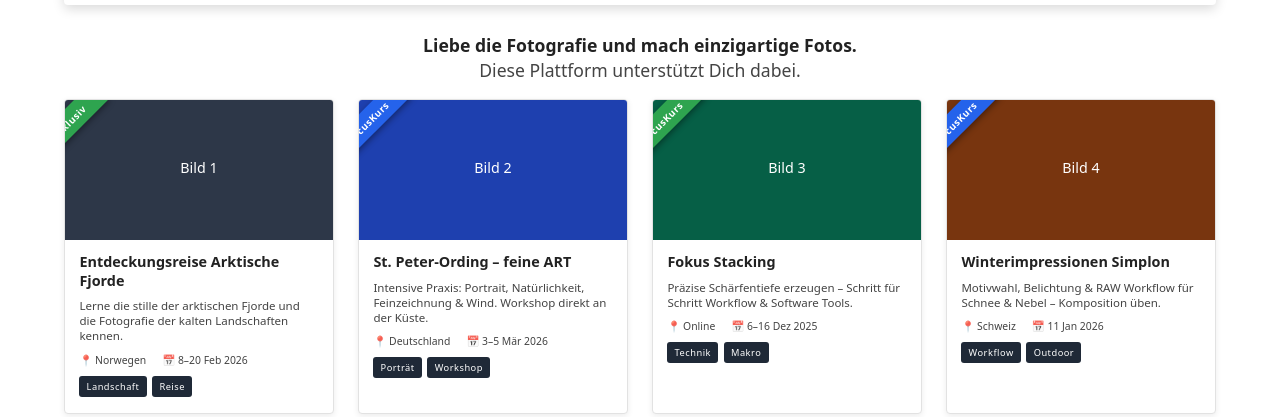
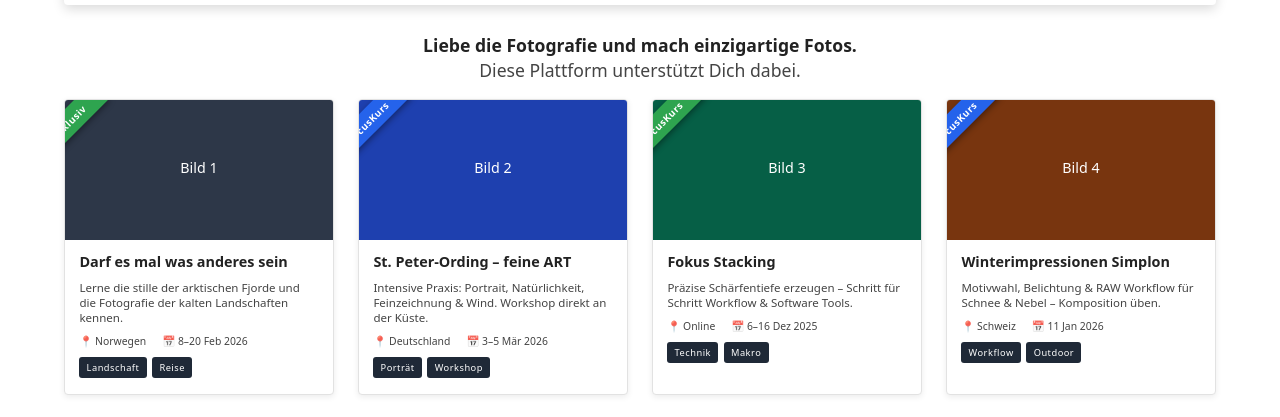
Before and after one commit to LipsMedia/marcolips-website, a plain HTML site: page index.html in a window 1280 px wide. Shown: the part 400-817 px from the top of the page. Drawn offline with Linux system fonts and the light colour scheme.

Commit message:
Style angepasst

```diff
--- a/index.html
+++ b/index.html
@@ -68,7 +68,7 @@
                 <div class="ribbon">Exklusiv</div>
                 <img src="assets/img1.svg" alt="Arktische Fjorde" class="card-img">
                 <div class="card-body">
-                    <h3 class="card-title">Entdeckungsreise Arktische Fjorde</h3>
+                    <h3 class="card-title">Darf es mal was anderes sein</h3>
                     <p class="card-text">Lerne die stille der arktischen Fjorde und die Fotografie der kalten Landschaften kennen.</p>
                     <div class="card-meta"><span>📍 Norwegen</span> <span>📅 8–20 Feb 2026</span></div>
                     <div class="card-tags"><span class="tag">Landschaft</span><span class="tag">Reise</span></div>
```
Also changed, not shown: 1 other file.
